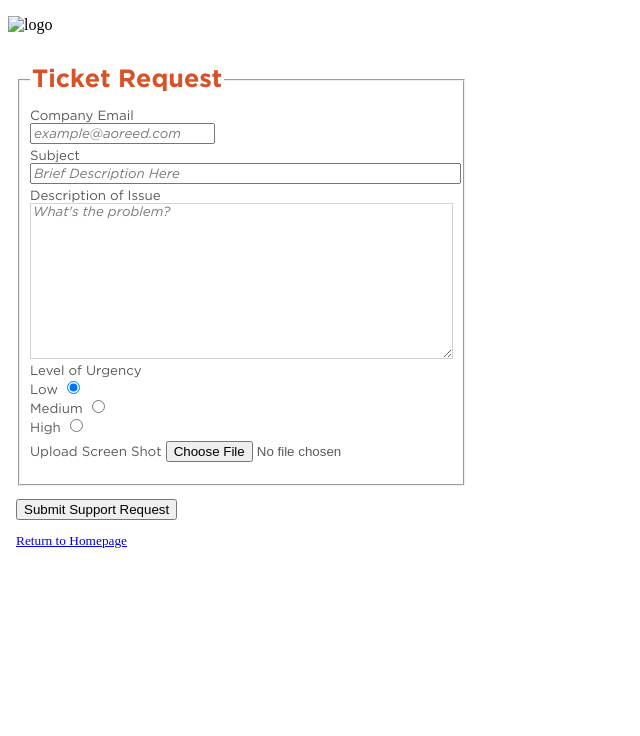
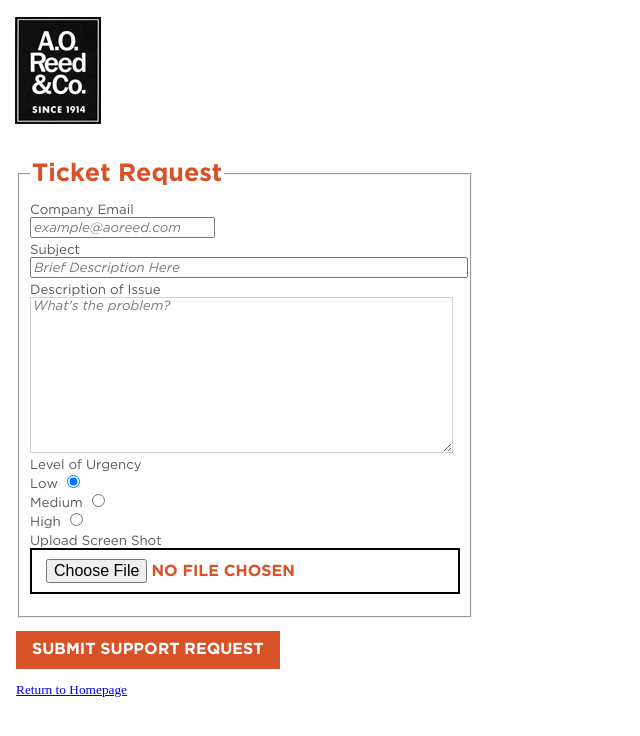
Before and after one commit to Ashwind34/AOReedServiceTicket, a PHP site: page / in a window 1280 px wide. Shown: the top 736 px of the page, without its empty margins (0-640 px from the left). Run offline with PHP 8.4, Linux system fonts and the light colour scheme.

Commit message:
added logo.  styled submit button

```diff
--- a/css/zdtemplate.css
+++ b/css/zdtemplate.css
@@ -60,6 +60,31 @@ textarea {
     border-color: lightgray;
 }
 
+.submit {
+    background: #d75229;
+    color: #fff;
+    border: 2px solid #d75229;
+    text-align: center;
+    font-size: 16px;
+    padding: 9px 14px;
+    text-transform: uppercase;
+    font-style: normal;
+    font-family: "Gotham Bold";
+}
+
+input[type=file] {
+    color: #d75229;
+    border: 2px solid #000;
+    background: transparent;
+    text-align: center;
+    padding: 9px 14px;
+    font-family: "Gotham Bold";
+    font-size: 16px;
+    text-transform: uppercase;
+    font-weight: bold;
+    border-radius: 0;
+}
+
 .field {
     width: 100%;
 }
--- a/index.html
+++ b/index.html
@@ -12,7 +12,7 @@
     <link rel="stylesheet" href="./css/zdtemplate.css">
 </head>
 <body>
-    <p><img src="" alt="logo" height="315" width="600"></p>
+    <p><img src="img/logo1.png" alt="logo"></p>
     <br>
     <div id="ticket_form">
         <form action="ticket_request.php" method="post" enctype="multipart/form-data">
@@ -57,8 +57,8 @@
                         </li>
                     </ul>
             </fieldset>
-            <p><input type="submit" name="submit" value="Submit Support Request"></p>
-            <p><a href="../../index.php">Return to Homepage</a></p>
+            <p><input class="submit" type="submit" name="submit" value="Submit Support Request"></p>
+            <p><a href="./ticket_request.php">Return to Homepage</a></p>
         </form>
     </div>
 </body>
```
Also changed, not shown: img/logo1.png (added).
